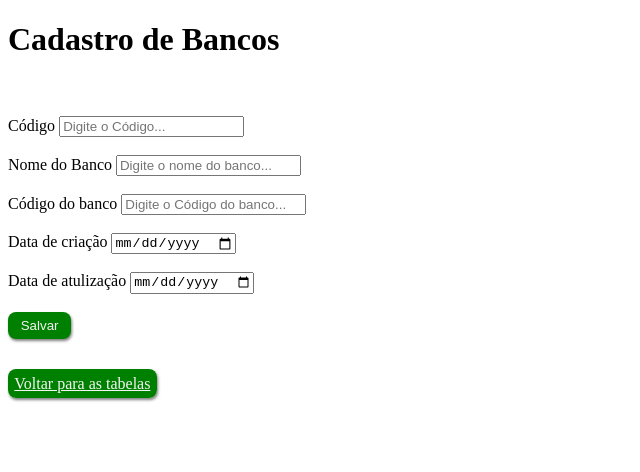
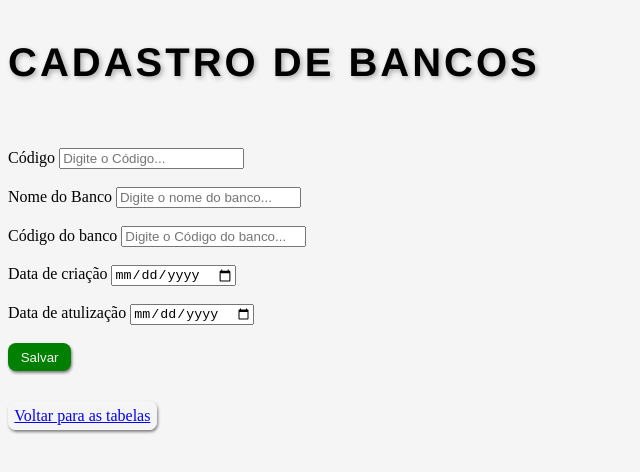
Before and after one commit to PedroGB229/Jaiminho, a plain HTML site: page cadastrobanco.html in a window 1280 px wide. Shown: the whole page, without its empty margins (0-640 px from the left). Drawn offline with Linux system fonts and the light colour scheme.

Commit message:
atividade
alteraçoes

```diff
--- a/cadastrobanco.html
+++ b/cadastrobanco.html
@@ -7,25 +7,30 @@
     <title>Cadastro de Bancos</title>
 </head>
 <body>
-    <h1>Cadastro de Bancos</h1>
+    <h1 class="style">Cadastro de Bancos</h1>
     <br>
     <br>
+    <div class="floating-input"></div>
     <label for="codigo">Código</label>
     <input type="text" placeholder="Digite o Código..." id="codigo">
     <br>
     <br>
+    <div class="floating-input"></div>
     <label for="nome">Nome do Banco</label>
     <input type="text" placeholder="Digite o nome do banco..." id="nome">
     <br>
     <br>
+    <div class="floating-input"></div>
     <label for="codigobanco">Código do banco</label>
     <input type="text" placeholder="Digite o Código do banco..." id="codigobanco">
     <br>
     <br>
+    <div class="floating-input"></div>
     <label for="data_criacao">Data de criação</label>
     <input type="date" id="data_criacao">
     <br>
     <br>
+    <div class="floating-input"></div>
     <label for="data_atualizacao">Data de atulização</label>
     <input type="date" id="data_atualizacao">
     <br>
@@ -34,6 +39,6 @@
     <br>
     <br>
     <br>
-    <a href="listabanco.html" class="bnt">Voltar para as tabelas</a>
+    <a href="listabanco.html" class="bnt bnt-warning">Voltar para as tabelas</a>
 </body>
 </html>
--- a/css/listabanco.css
+++ b/css/listabanco.css
@@ -1,3 +1,21 @@
+body{
+    background:whitesmoke;
+}
+
+h1 {
+  font-family:'Franklin Gothic Medium', 'Arial Narrow', Arial, sans-serif;
+  font-size: 40px;
+  font-weight: bold;
+  color:black;
+  text-transform: uppercase;
+  letter-spacing: 3px;
+  text-shadow: 2px 2px 5px rgba(0,0,0,0.3);
+  margin-top: 40px;
+  background: black;
+  -webkit-background-clip: text;
+  -webkit-text-fill-color: transparent;
+}
+
 .bnt{
     border: none;
     color: whitesmoke;
@@ -14,6 +32,14 @@
 .table {
     border: 3px solid black;
     font-size: 15px;
+    width: 45%;
+   overflow-x: auto;
+   box-shadow: 0 4px 15px gray;
+   border-radius: 12px;
+   font-family: 'Arial', sans-serif;
+   background: #ffffff;
+
+
 }
 
 .thead {
@@ -22,8 +48,31 @@
     color: black;
 }
 
+.bnt-success{
+    background-color: green;
+    cursor: pointer;
+}
+
 .bnt-success:hover {
     background-color: darkgreen;
     transition: 0.4s;
     box-shadow: 1px 2px 3px;
 }
+
+.bnt-warning {
+    border: none;
+    color: blue;
+    background-color: whitesmoke;
+    border-radius: 8px;
+    padding: 0.5%;
+    width: 5%;
+    box-shadow: 1px 2px 3px grey;
+    text-decoration: default;
+    text-align: center;
+}
+
+.bnt-warning:hover {
+    background-color: darkgray;
+    transition: 0.4s;
+    box-shadow: 1px 2px 3px gray;
+}
```
Also changed, not shown: listabanco.html (+1 -1 lines).
